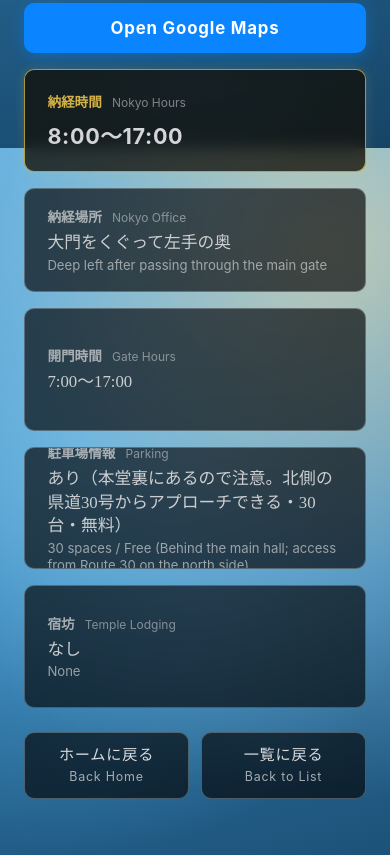
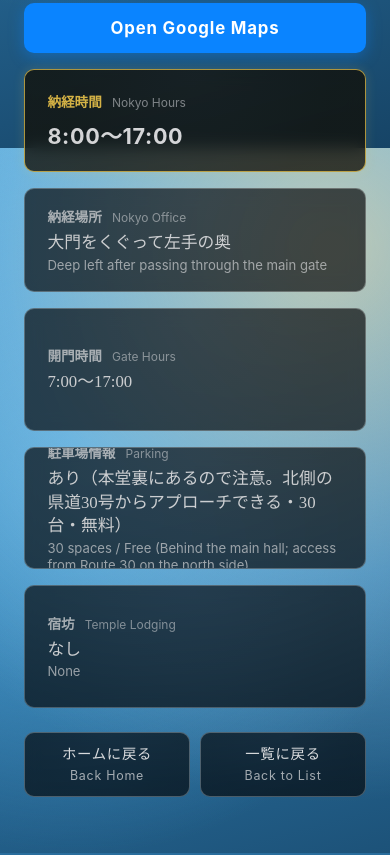
Before and after one commit to honebuto-3010/88junrei-app, a plain HTML site: page Awa/17_idoji.html in a window 390 px wide. Shown: the part 696-1551 px from the top of the page. Drawn offline with Linux system fonts and the light colour scheme; files that its build step writes are made by us from their sources; files whose address does not match are found by name; a web font is replaced by a local one.

Commit message:
Refactor CSS for overall layout and responsiveness

```diff
--- a/css/tokushima.css
+++ b/css/tokushima.css
@@ -440,3 +440,28 @@ body {
         font-size: 1.5rem;
     }
 }
+/* =========================================
+   iPhone SE（狭い画面）での重なり防止・強制均等化
+   ========================================= */
+@media screen and (max-width: 480px) {
+    .back-buttons {
+        display: grid !important;
+        grid-template-columns: 1fr 1fr !important;
+        column-gap: 10px !important; /* 横の隙間を確実に空ける */
+        row-gap: 10px !important;
+        width: 100% !important;
+        margin-left: 0 !important;
+        margin-right: 0 !important;
+        padding: 0 !important;
+    }
+
+    .back-buttons button,
+    .back-buttons .glass-btn {
+        width: auto !important; /* 100%ではなくGridの枠に自動フィットさせる */
+        min-width: 0 !important;
+        max-width: none !important;
+        margin: 0 !important;
+        padding: 12px 6px !important; /* 文字が折り返さないよう左右余白を少し詰める */
+        font-size: 0.9rem !important;
+    }
+}
```
